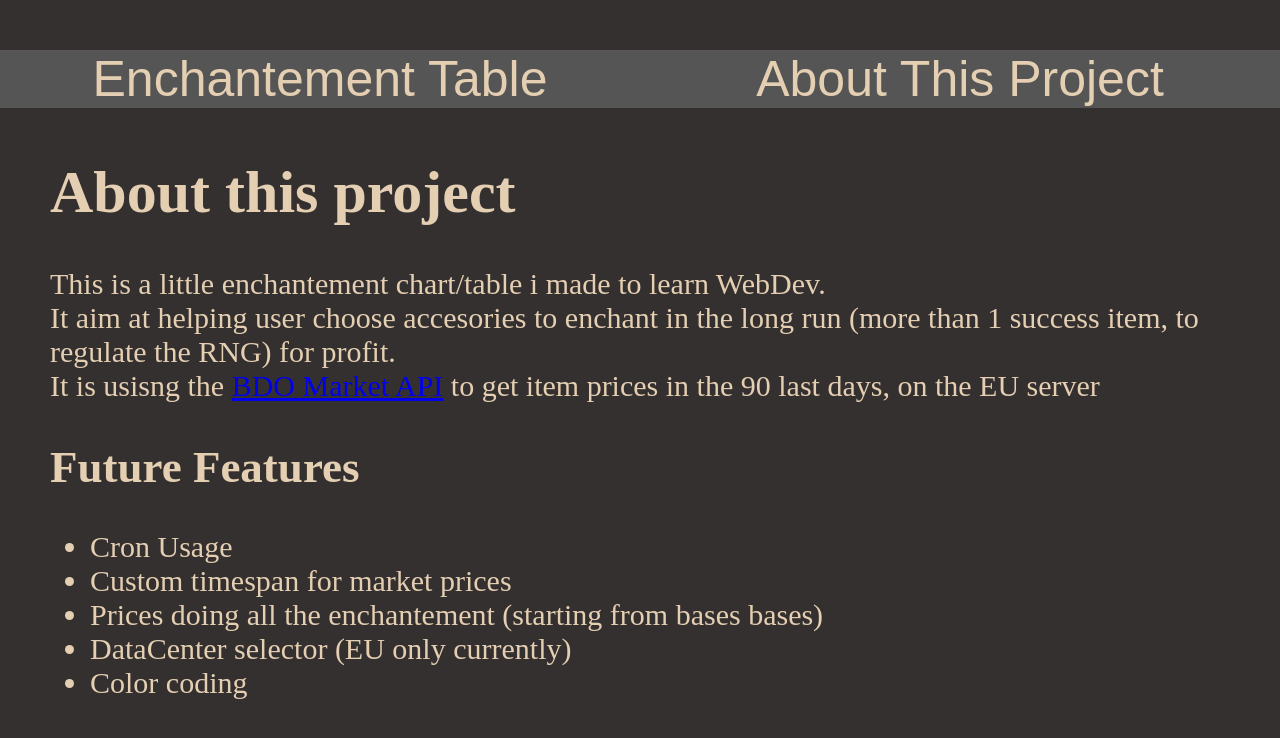
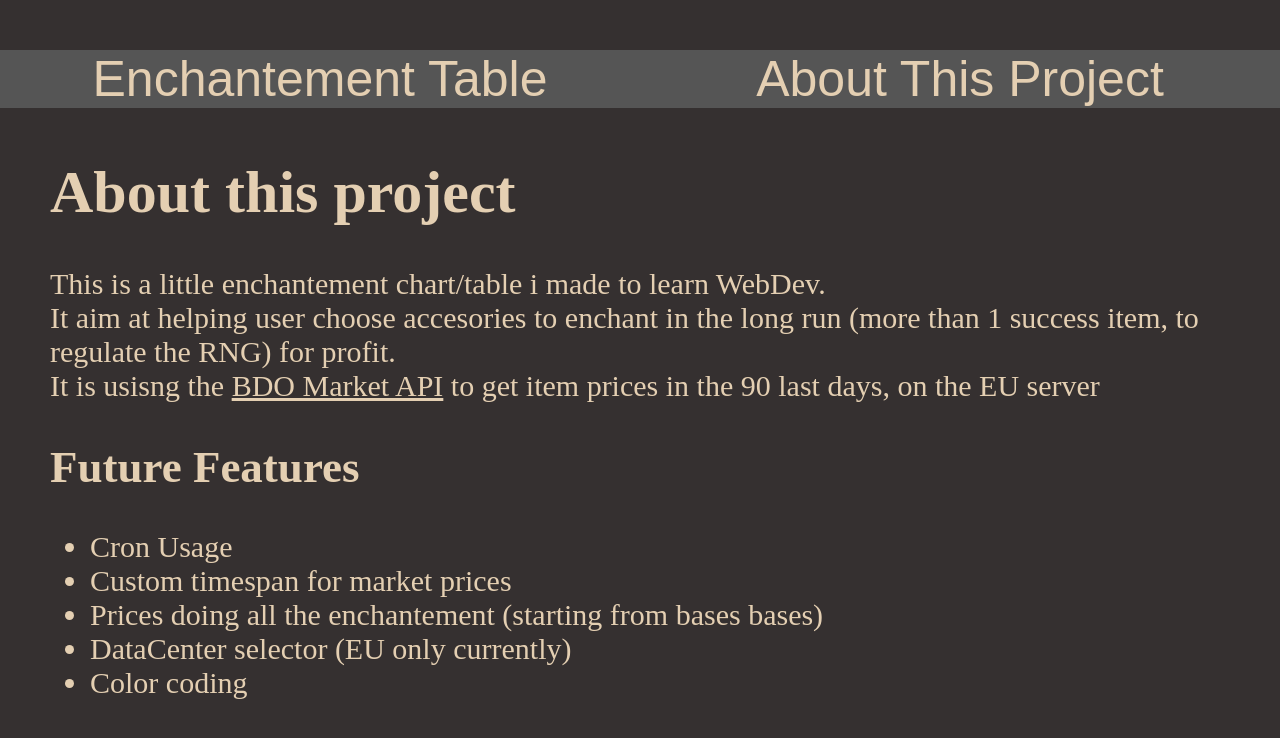
Before and after one commit to RomainMallard/BDO-Accesories-Enchantement-Calc, a plain HTML site: page index.html in a window 1280 px wide. Both pictures are taken after a click on the button "About This Project". Drawn offline with Linux system fonts and the light colour scheme; no server answers.

Commit message:
Update style.css

```diff
--- a/style.css
+++ b/style.css
@@ -91,3 +91,6 @@ body{
 #AboutThisProject{
     font-size: 30px;
 }
+a{
+    color:#e4cfb2 ;
+}
```
